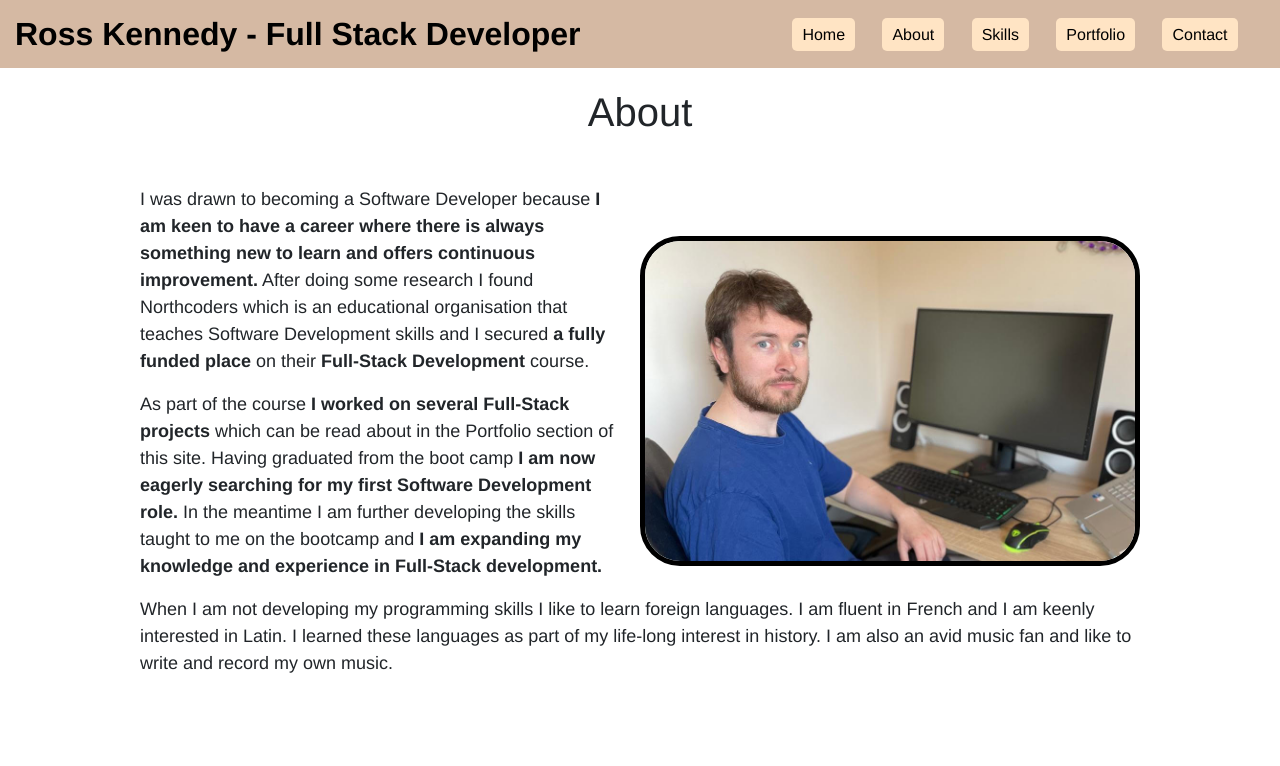
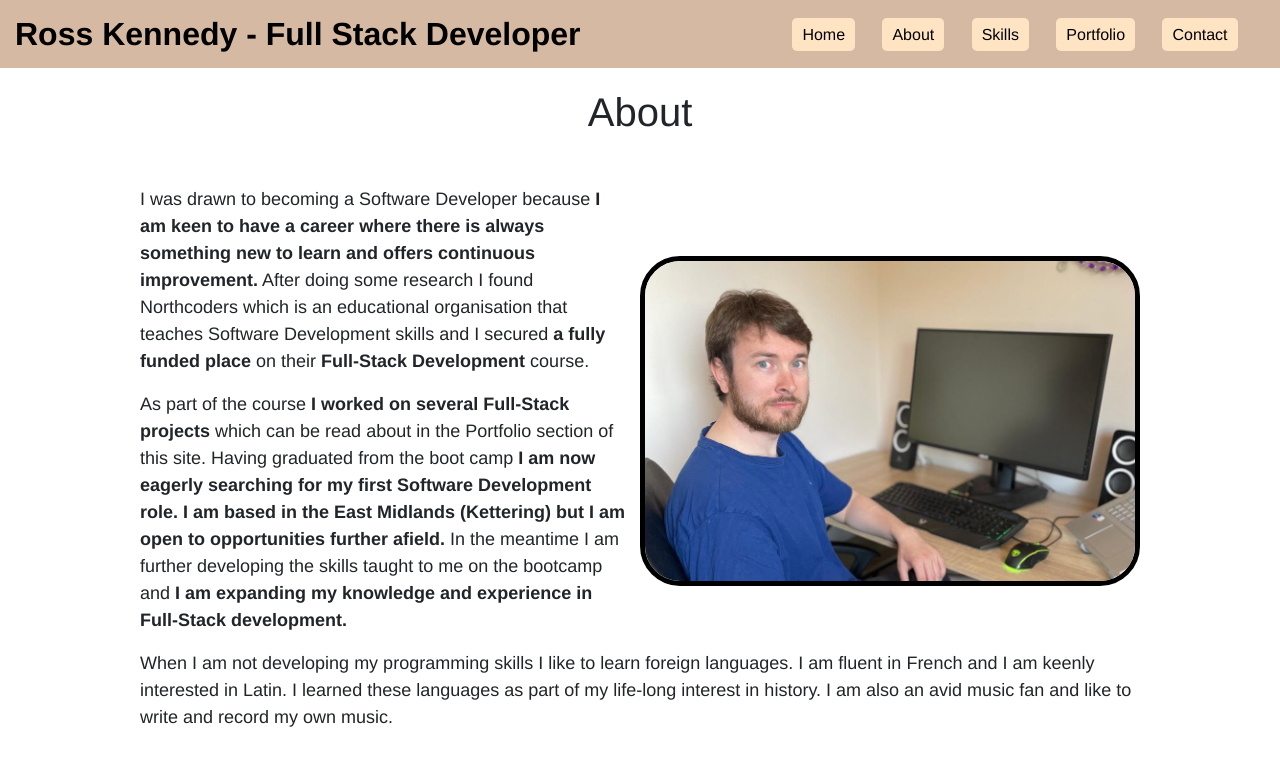
Before and after one commit to RoKen1000/portfolio-website, a React (Create React App) app: page /about in a window 1280 px wide. Shown: the top 766 px of the page. Built offline with nearby package versions, Linux system fonts and the light colour scheme.

Commit message:
Add to about section where I am currently based.

```diff
--- a/src/components/About.jsx
+++ b/src/components/About.jsx
@@ -16,7 +16,7 @@ export const About = () => {
                     <div className="about-container">
                         <img src={me} alt="Ross Kennedy"/>
                         <p>I was drawn to becoming a Software Developer because <strong>I am keen to have a career where there is always something new to learn and offers continuous improvement.</strong> After doing some research I found Northcoders which is an educational organisation that teaches Software Development skills and I secured <strong>a fully funded place</strong> on their <strong>Full-Stack Development</strong> course.</p>
-                        <p>As part of the course <strong>I worked on several Full-Stack projects</strong> which can be read about in the Portfolio section of this site. Having graduated from the boot camp <strong>I am now eagerly searching for my first Software Development role.</strong> In the meantime I am further developing the skills taught to me on the bootcamp and <strong>I am expanding my knowledge and experience in Full-Stack development.</strong></p>
+                        <p>As part of the course <strong>I worked on several Full-Stack projects</strong> which can be read about in the Portfolio section of this site. Having graduated from the boot camp <strong>I am now eagerly searching for my first Software Development role. I am based in the East Midlands (Kettering) but I am open to opportunities further afield. </strong> In the meantime I am further developing the skills taught to me on the bootcamp and <strong>I am expanding my knowledge and experience in Full-Stack development.</strong></p>
                         <p id="about-final-paragraph">When I am not developing my programming skills I like to learn foreign languages. I am fluent in French and I am keenly interested in Latin. I learned these languages as part of my life-long interest in history. I am also an avid music fan and like to write and record my own music.</p>
                     </div>
                 </motion.div>
--- a/src/styles/About.css
+++ b/src/styles/About.css
@@ -50,7 +50,7 @@
         grid-row-start: 1;
         grid-row-end: 3;
         width: 500px;
-        margin: 50px 0px 20px 0px;
+        margin: 70px 0px 20px 0px;
     }
     #about-final-paragraph{
         grid-column-start: 1;
```
